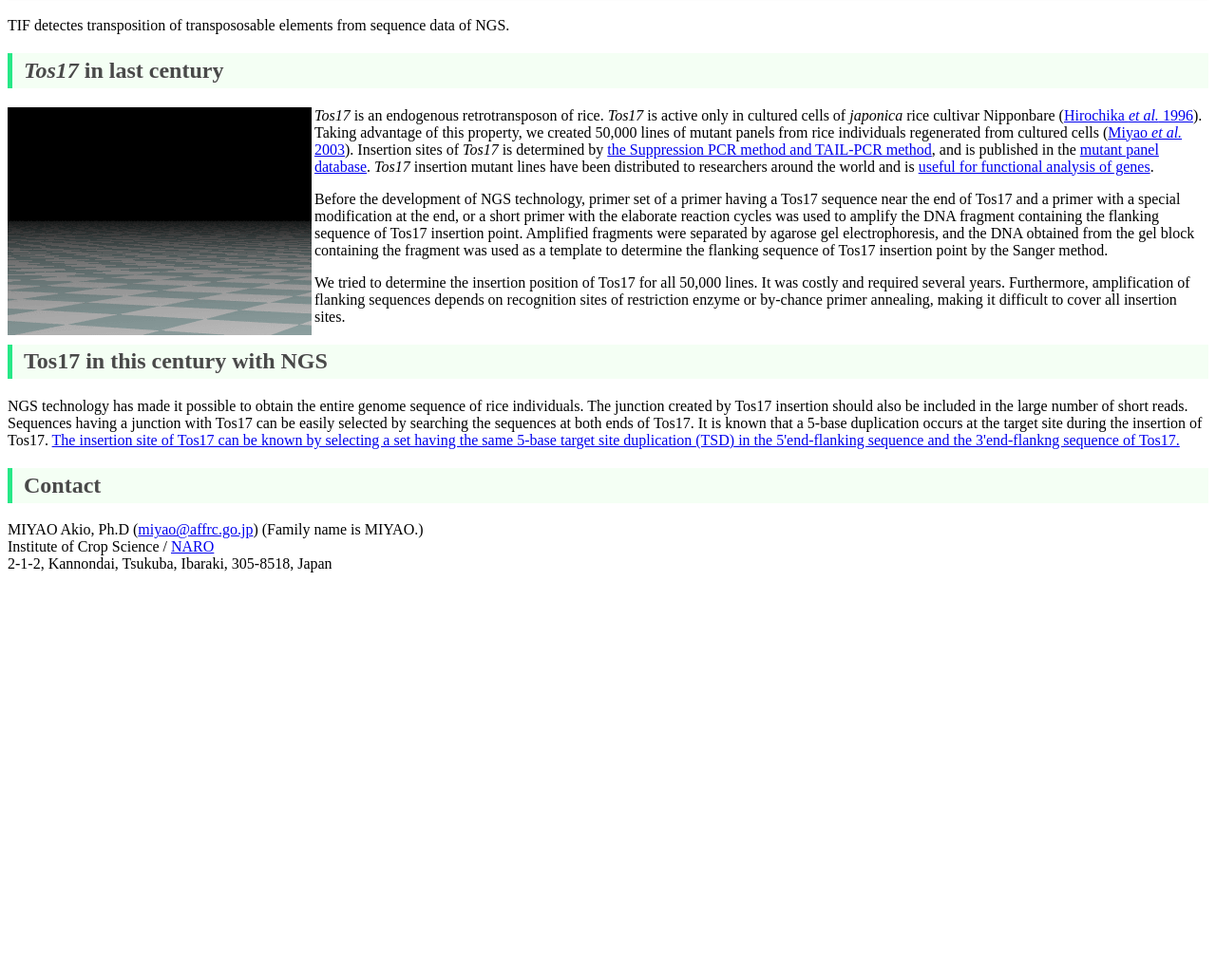
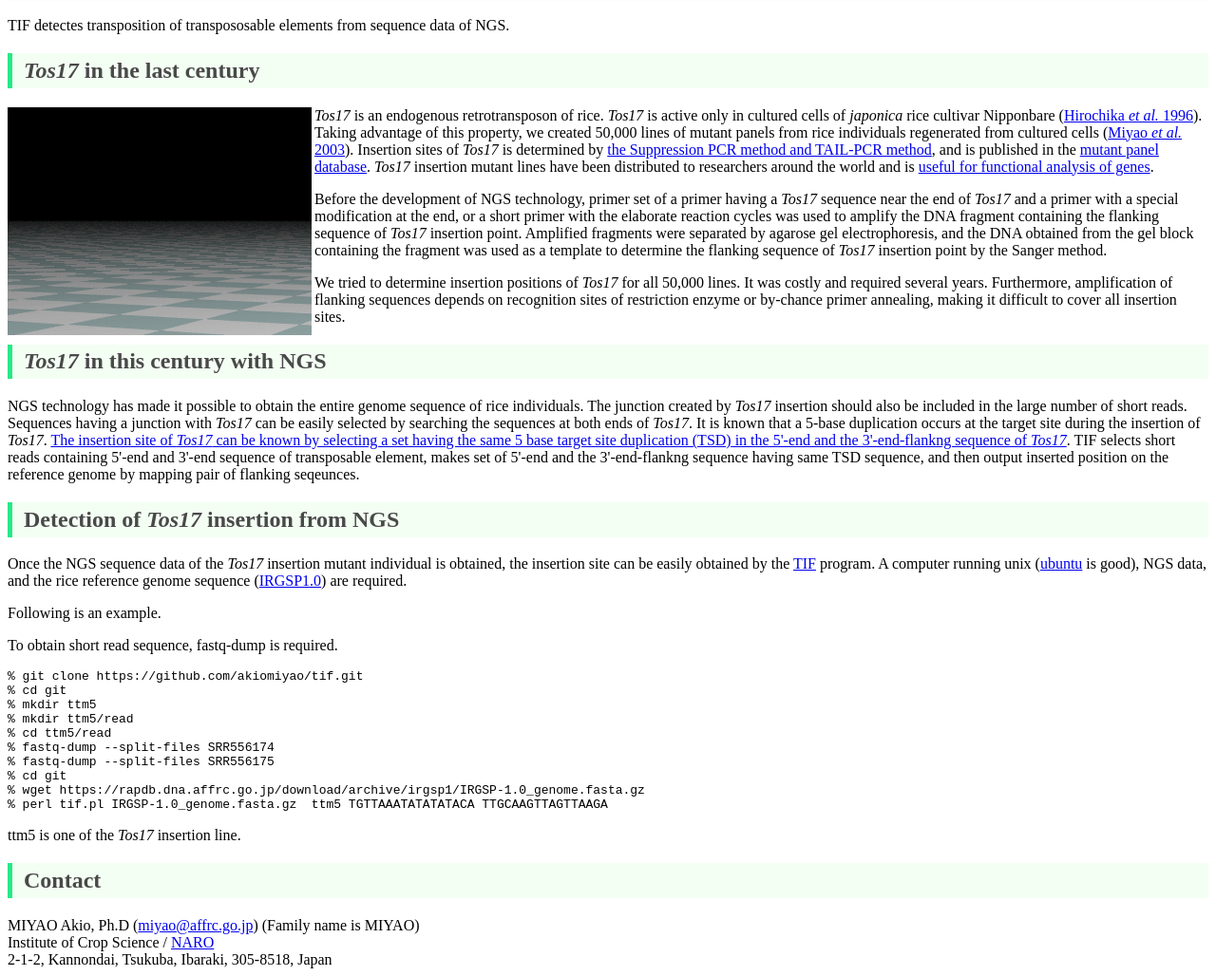
Before and after one commit to akiomiyao/tif, a plain HTML site: page index.html in a window 1280 px wide. Shown: the part 61-1089 px from the top of the page at 95% size. Before the commit the page ends 800 px from the top, so only its background shows below. Drawn offline with Linux system fonts and the light colour scheme.

Commit message:
add description of Tos17

```diff
--- a/index.html
+++ b/index.html
@@ -5,15 +5,32 @@
   <body>
 <h1>Transopson Insertion Finder (TIF) <font size = "4"> - An efficient detector for insertions of transposable element from NGS data</font></h1>
 TIF detectes transposition of transpososable elements from sequence data of NGS.
-<h2><i>Tos17</i> in last century</h2>
+<h2><i>Tos17</i> in the last century</h2>
 <p><img src = "tos17.gif" align = "left">
 <i>Tos17</i> is an endogenous retrotransposon of rice. <i>Tos17</i> is active only in cultured cells of <i>japonica</i> rice cultivar Nipponbare (<a href = "https://doi.org/10.1073/pnas.93.15.7783" target = "_blank">Hirochika <i>et al.</i> 1996</a>). Taking advantage of this property, we created 50,000 lines of mutant panels from rice individuals regenerated from cultured cells (<a href = "https://doi.org/10.1105/tpc.012559" target = "_blank">Miyao <i>et al.</i> 2003</a>). Insertion sites of <i>Tos17</i> is determined by <a href = "https://doi.org/10.5511/plantbiotechnology.15.253" target = "_blank">the Suppression PCR method and TAIL-PCR method</a>, and is published in the <a href = "https://tos.nias.affrc.go.jp/" target = "_blank">mutant panel database</a>. <i>Tos17</i> insertion mutant lines have been distributed to researchers around the world and is <a href = "https://scholar.google.com/scholar?hl=ja&as_sdt=0%2C5&q=tos17&btnG=" target = "_blank">useful for functional analysis of genes</a>.
-<p>Before the development of NGS technology, primer set of a primer having a Tos17 sequence near the end of Tos17 and  a primer with a special modification at the end, or a short primer with the elaborate reaction cycles was used to amplify the DNA fragment containing the flanking sequence of Tos17 insertion point. Amplified fragments were separated by agarose gel electrophoresis, and the DNA obtained from the gel block containing the fragment was used as a template to determine the flanking sequence of Tos17 insertion point by the Sanger method.
-<p>We tried to determine the insertion position of Tos17 for all 50,000 lines. It was costly and required several years. Furthermore, amplification of flanking sequences depends on recognition sites of restriction enzyme or by-chance primer annealing, making it difficult to cover all insertion sites.
-<h2>Tos17 in this century with NGS</h2>
-<p>NGS technology has made it possible to obtain the entire genome sequence of rice individuals. The junction created by Tos17 insertion should also be included in the large number of short reads. Sequences having a junction with Tos17 can be easily selected by searching the sequences at both ends of Tos17. It is known that a 5-base duplication occurs at the target site during the insertion of Tos17. <a href = "https://bmcbioinformatics.biomedcentral.com/articles/10.1186/1471-2105-15-71/figures/1" target = "_blank">The insertion site of Tos17 can be known by selecting a set having the same 5-base target site duplication (TSD) in the 5'end-flanking sequence and the 3'end-flankng sequence of Tos17.</a>
+<p>Before the development of NGS technology, primer set of a primer having a <i>Tos17</i> sequence near the end of <i>Tos17</i> and  a primer with a special modification at the end, or a short primer with the elaborate reaction cycles was used to amplify the DNA fragment containing the flanking sequence of <i>Tos17</i> insertion point. Amplified fragments were separated by agarose gel electrophoresis, and the DNA obtained from the gel block containing the fragment was used as a template to determine the flanking sequence of <i>Tos17</i> insertion point by the Sanger method.
+<p>We tried to determine insertion positions of <i>Tos17</i> for all 50,000 lines. It was costly and required several years. Furthermore, amplification of flanking sequences depends on recognition sites of restriction enzyme or by-chance primer annealing, making it difficult to cover all insertion sites.
+<h2><i>Tos17</i> in this century with NGS</h2>
+<p>NGS technology has made it possible to obtain the entire genome sequence of rice individuals. The junction created by <i>Tos17</i> insertion should also be included in the large number of short reads. Sequences having a junction with <i>Tos17</i> can be easily selected by searching the sequences at both ends of <i>Tos17</i>. It is known that a 5-base duplication occurs at the target site during the insertion of <i>Tos17</i>. <a href = "https://bmcbioinformatics.biomedcentral.com/articles/10.1186/1471-2105-15-71/figures/1" target = "_blank">The insertion site of <i>Tos17</i> can be known by selecting a set having the same 5 base target site duplication (TSD) in the 5'-end and the 3'-end-flankng sequence of <i>Tos17</i></a>. TIF selects short reads containing 5'-end and 3'-end sequence of transposable element, makes set of 5'-end and the 3'-end-flankng sequence having same TSD sequence, and then output inserted position on the reference genome by mapping pair of flanking seqeunces.
+<h2>Detection of <i>Tos17</i> insertion from NGS</h2>
+<p>Once the NGS sequence data of the <i>Tos17</i> insertion mutant individual is obtained, the insertion site can be easily obtained by the <a href = "https://github.com/akiomiyao/tif" target = "_blank">TIF</a> program. A computer running unix (<a href = "https://ubuntu.com" target = "_blank">ubuntu</a> is good), NGS data, and the rice reference genome sequence (<a href = "https://rapdb.dna.affrc.go.jp/download/archive/irgsp1/IRGSP-1.0_genome.fasta.gz" target = "_blank">IRGSP1.0</a>) are required.
+<p>Following is an example.
+<p>To obtain short read sequence, fastq-dump is required.
+<pre>% git clone https://github.com/akiomiyao/tif.git
+% cd git
+% mkdir ttm5
+% mkdir ttm5/read
+% cd ttm5/read
+% fastq-dump --split-files SRR556174
+% fastq-dump --split-files SRR556175
+% cd git
+% wget https://rapdb.dna.affrc.go.jp/download/archive/irgsp1/IRGSP-1.0_genome.fasta.gz
+% perl tif.pl IRGSP-1.0_genome.fasta.gz  ttm5 TGTTAAATATATATACA TTGCAAGTTAGTTAAGA
+</pre>
+<p>ttm5 is one of the <i>Tos17</i> insertion line.
+
 <h2>Contact</h2>
-MIYAO Akio, Ph.D (<a href = "mailto:miyao@affrc.go.jp">miyao@affrc.go.jp</a>) (Family name is MIYAO.)<br>
+MIYAO Akio, Ph.D (<a href = "mailto:miyao@affrc.go.jp">miyao@affrc.go.jp</a>) (Family name is MIYAO)<br>
 Institute of Crop Science / <a href = "http://www.naro.affrc.go.jp/english/index.html" target = "_blank">NARO</a><br>
 2-1-2, Kannondai, Tsukuba, Ibaraki, 305-8518, Japan
   </body>
```
